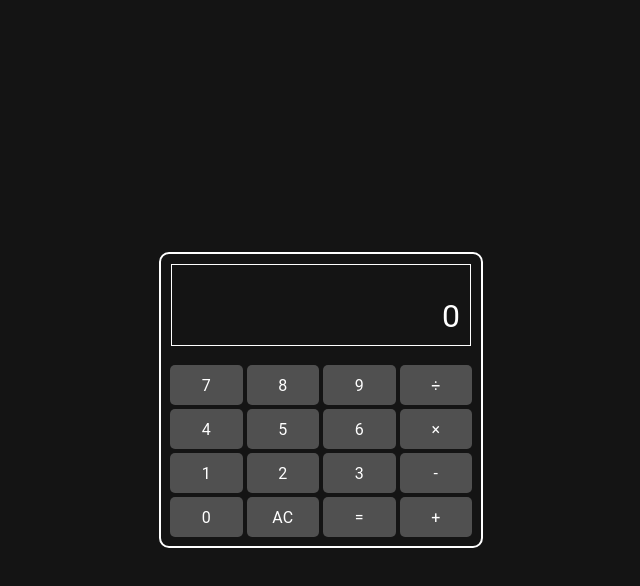
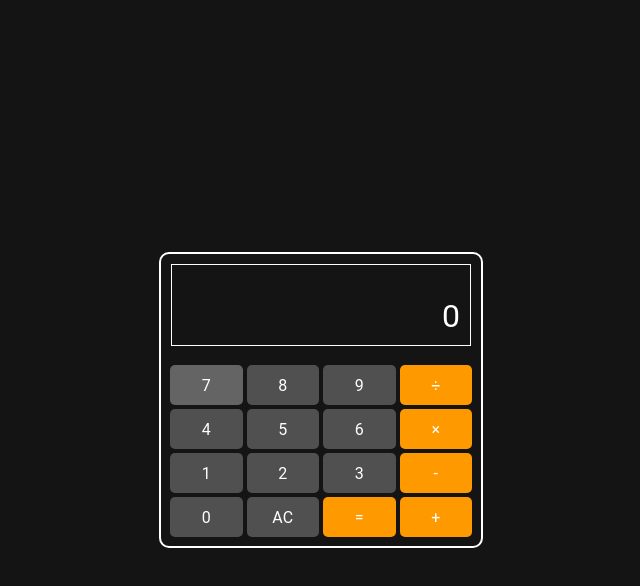
Before and after one commit to SkellyBG/calculator, a plain HTML site: page index.html in a window 1280 px wide. In both pictures the pointer is over the element 525 px from the left and 385 px from the top of the page. Shown: the whole page, without its empty margins (319-959 px from the left). Drawn offline with Linux system fonts and the light colour scheme.

Commit message:
add hover, change color

```diff
--- a/stylesheet.css
+++ b/stylesheet.css
@@ -63,3 +63,16 @@ body {
     align-items: center;
     background-color: rgb(80, 80, 80);
 }
+
+.button:hover {
+    background-color: rgb(100, 100, 100);
+    cursor: pointer;
+}
+
+.add, .subtract, .multiply, .divide, .equal {
+    background-color: rgb(255, 153, 0);
+}
+
+.add:hover, .subtract:hover, .multiply:hover, .divide:hover, .equal:hover {
+    background-color: rgb(255, 204, 102);
+}
```
